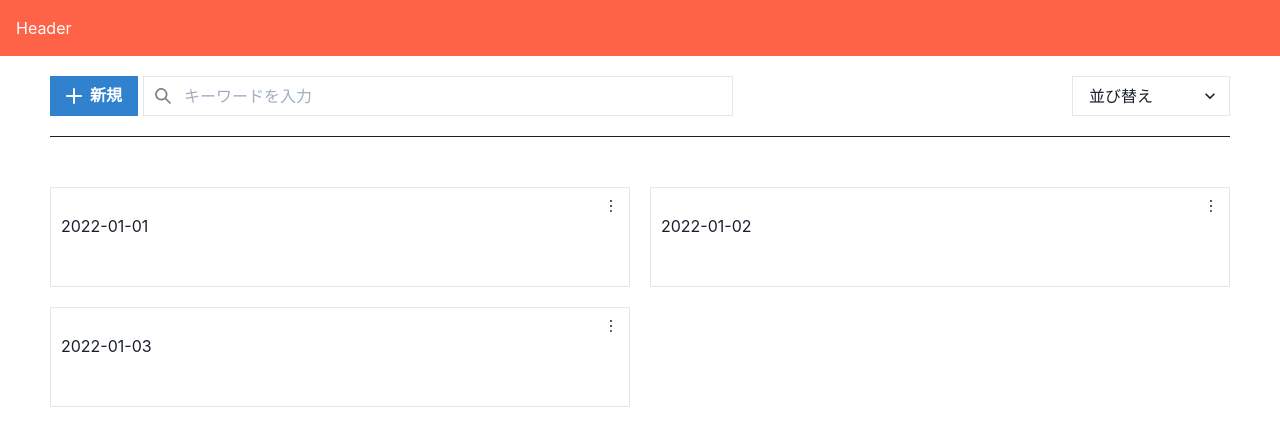
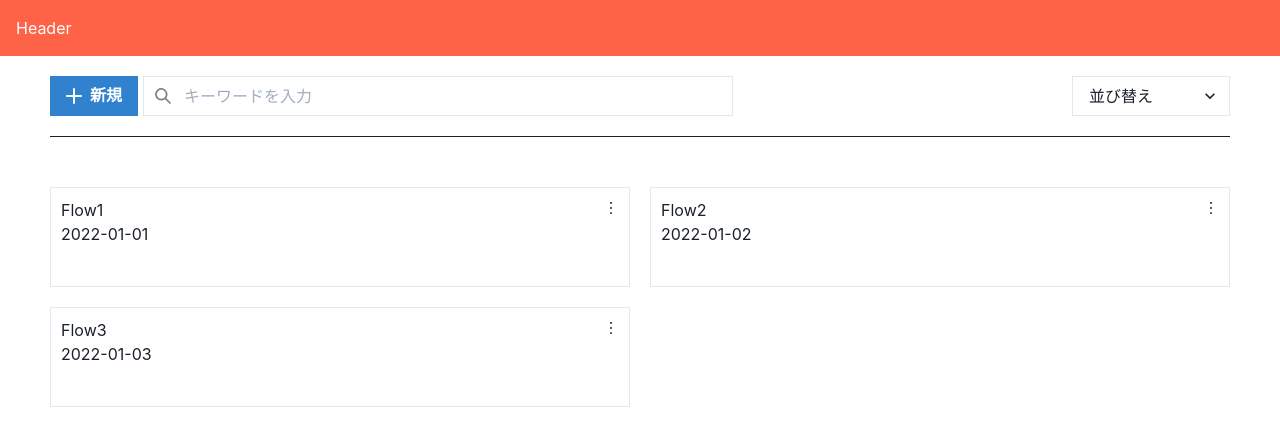
Before and after one commit to ISC-BusinessFlow/BusinessFlow, a Next.js app in the folder frontend/: page / in a window 1280 px wide. Shown: the top 446 px of the page. Built offline with nearby package versions, Linux system fonts and the light colour scheme.

Commit message:
Fix dummyFlows type

```diff
--- a/frontend/src/components/new/FlowListComponent.tsx
+++ b/frontend/src/components/new/FlowListComponent.tsx
@@ -1,4 +1,3 @@
-import Link from 'next/link';
 import {
   Box,
   Menu,
@@ -9,6 +8,7 @@ import {
   Spacer,
   Text,
 } from '@chakra-ui/react';
+import Link from 'next/link';
 import { VscKebabVertical } from 'react-icons/vsc';
 
 import { FlowType } from '@/lib/Flow';
--- a/frontend/src/pages/index.tsx
+++ b/frontend/src/pages/index.tsx
@@ -1,12 +1,13 @@
 import { Box, Flex, Spacer } from '@chakra-ui/react';
 
-import { FlowList, FlowListType } from '@/components/new/FlowListComponent';
+import { FlowList } from '@/components/new/FlowListComponent';
 import { Toolbar } from '@/components/new/ToolbarComponent';
+import { FlowType } from '@/lib/Flow';
 
-const dummyFlows: FlowListType[] = [
-  { id: 1, title: 'Flow1', createdAt: '2022-01-01' },
-  { id: 2, title: 'Flow2', createdAt: '2022-01-02' },
-  { id: 3, title: 'Flow3', createdAt: '2022-01-03' },
+const dummyFlows: FlowType[] = [
+  { id: 1, name: 'Flow1', createdAt: '2022-01-01', updatedAt: '2022-01-01' },
+  { id: 2, name: 'Flow2', createdAt: '2022-01-02', updatedAt: '2022-01-01' },
+  { id: 3, name: 'Flow3', createdAt: '2022-01-03', updatedAt: '2022-01-01' },
 ];
 
 const New = () => {
```
